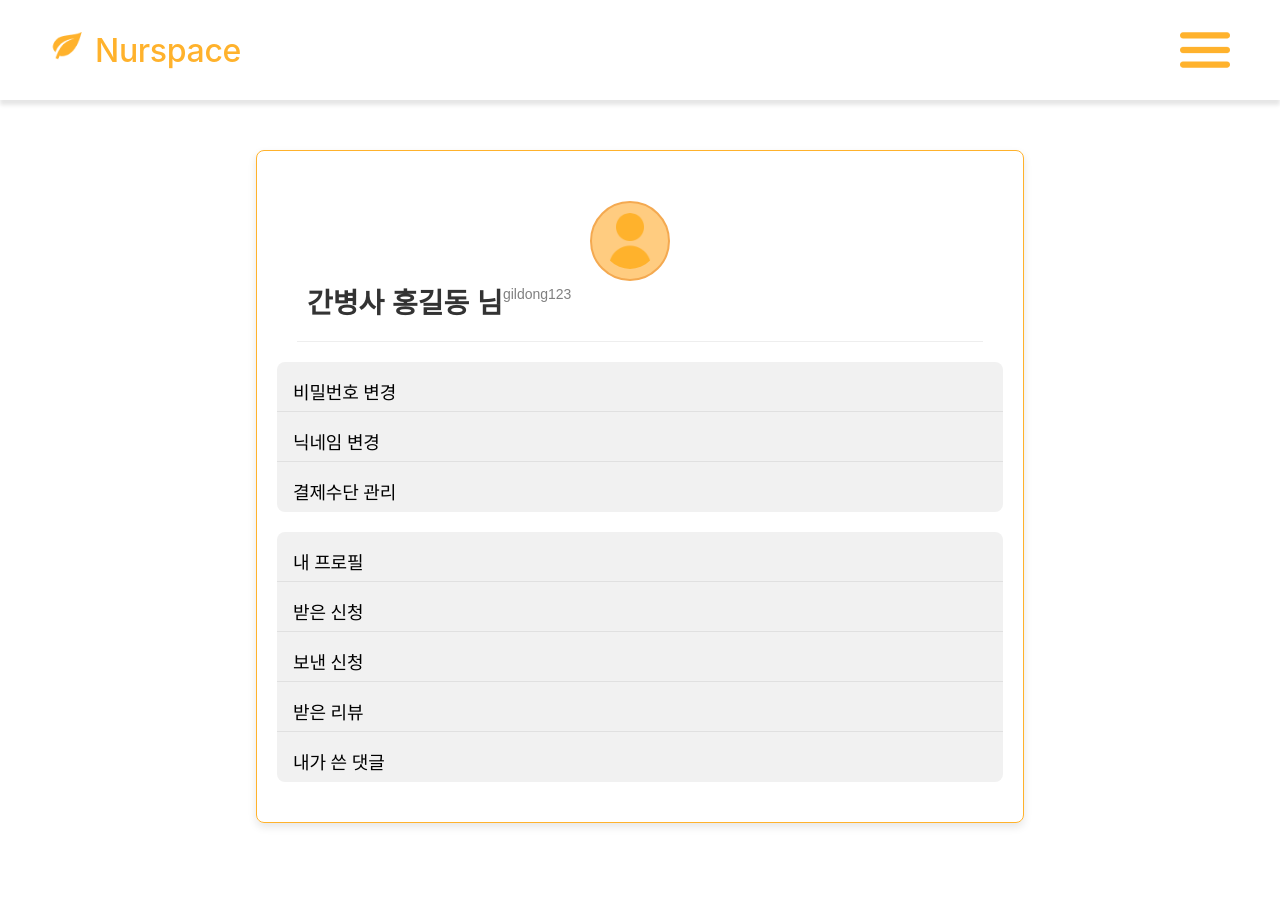
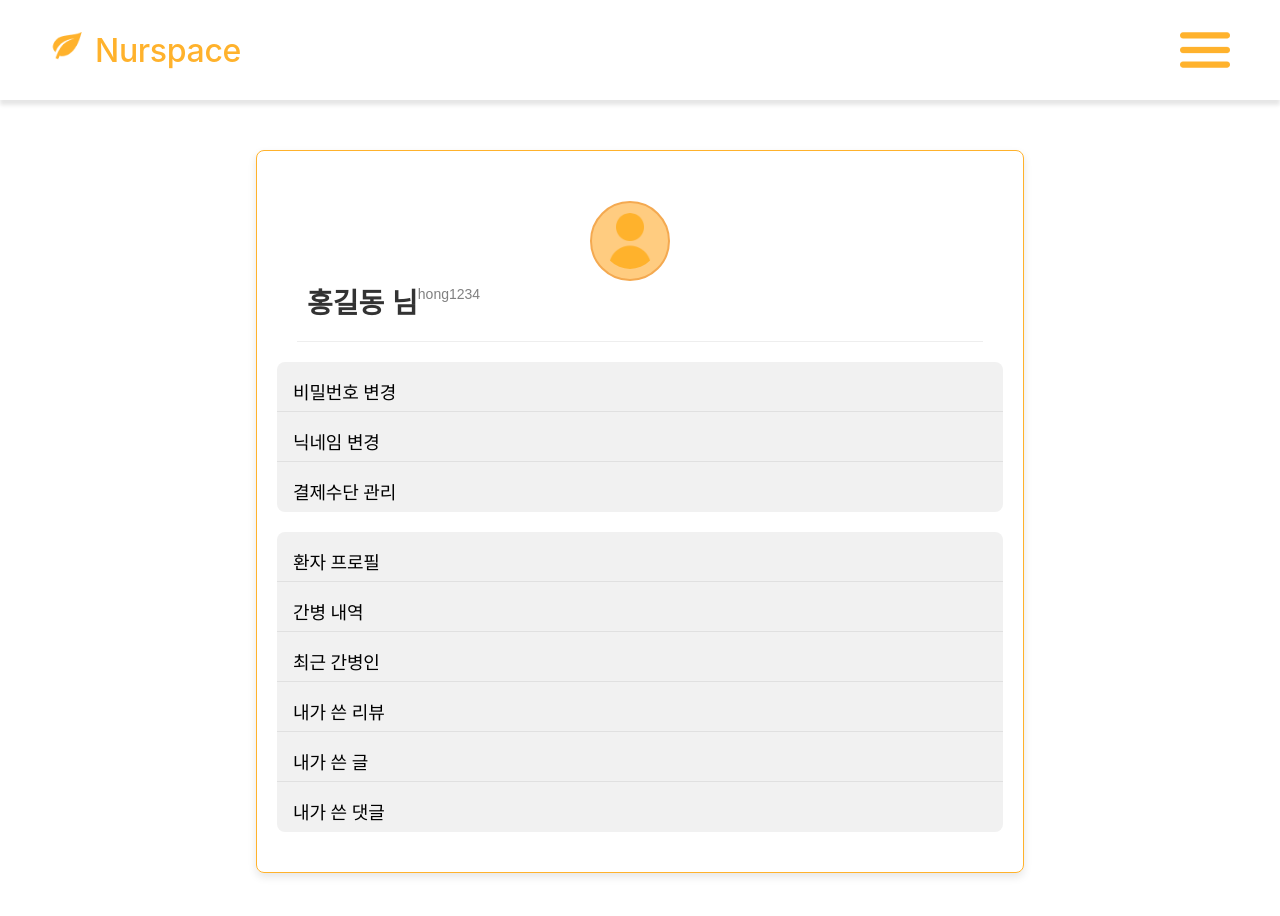
Before and after one commit to Likelion12-KNU/Narsah-FE, a React (Vite) app: page /user in a window 1280 px wide. Shown: the top 916 px of the page. Before the commit the page ends 873 px from the top, so only its background shows below. Built offline with nearby package versions, Linux system fonts and the light colour scheme; data requests are answered from the project's data file.

Commit message:
user 임시 db 추가

```diff
--- a/db.json
+++ b/db.json
@@ -115,5 +115,14 @@
       "affiliation": "있음",
       "location": "서울 강서구"
     }
+  ],
+  "user": [
+    {
+      "id": 1,
+      "userId": "hong1234",
+      "password": "hkd1234",
+      "name": "홍길동",
+      "code": 0
+    }
   ]
 }
--- a/src/components/userMenu/PasswordChange.jsx
+++ b/src/components/userMenu/PasswordChange.jsx
@@ -1,9 +1,17 @@
 import React from 'react';
+import { useState } from 'react';
 
-function PasswordChange() {
+function PasswordChange({ id }) {
+    const [nowPass, setNowPass] = useState("");
+    const [newPass, setNewPass] = "";
+
     return (
         <div className='passwordChange'>
-
+            <form className='passwordChangeForm'>
+                <input
+                type='text'
+                value={nowPass}/>
+            </form>
         </div>
     );
 };
--- a/src/pages/SearchPage.jsx
+++ b/src/pages/SearchPage.jsx
@@ -45,6 +45,17 @@ function SearchPage() {
                 <div className='orangeLine' />
                 <div className='yellowLine' />
             </div>
+            <div className='searchResult'>
+                <div className='searchJO'>
+                    <h1></h1>
+                </div>
+                <div className='searchJS'>
+
+                </div>
+                <div className='searchProfile'>
+
+                </div>
+            </div>
         </div>
     )
 }
--- a/src/pages/UserPage.jsx
+++ b/src/pages/UserPage.jsx
@@ -1,8 +1,9 @@
-import React from 'react';
+import React, { useEffect, useState } from 'react';
 import Bar from '../components/Bar';
 import UserProfile from '../components/UserProfile';
-import "../style/UserPage.css"
-import { BrowserRouter, Routes, Route } from 'react-router-dom';
+import "../style/UserPage.css";
+import { BrowserRouter, Routes, Route, useNavigate } from 'react-router-dom';
+import axios from 'axios';
 import Menu from '../components/userMenu/Menu';
 import PasswordChange from '../components/userMenu/PasswordChange';
 import NameChange from '../components/userMenu/NameChange';
@@ -17,22 +18,42 @@ import ReceivedApp from '../components/userMenu/ReceivedApp';
 import SentApp from '../components/userMenu/SentApp';
 import ReceivedReviews from '../components/userMenu/ReceivedReviews';
 
-// 추후 userprofile get 요청 추가
+function UserPage() {
+    const [user, setUser] = useState(null);
+    const navigate = useNavigate();
 
-function UserPage() {
-    let name = "홍길동";
-    let userId = "gildong123";
-    let code = 1;   // dummy
+    useEffect(() => {
+        const fetchUser = async () => {
+            try {
+                const response = await axios.get(`http://localhost:3000/user?id=1`);
+                if (response.data.length > 0) {
+                    setUser(response.data[0]);
+                }
+                else {
+                    setUser(null);
+                }
+            } catch (error) {
+                console.error("Failed to get user data:", error.response ? error.response.data : error.message);
+                alert("로그인 후 이용하세요.");
+                navigate("/login");
+            }
+        };
+        fetchUser();
+    }, [navigate]);
+
+    if (user == null) {
+        return <div>Loading...</div>; // 또는 로딩 스피너를 반환
+    }
 
     return (
         <div className='userPage'>
             <Bar />
             <div className='content'>
                 <div className='userContent'>
-                <UserProfile name={name} userid={userId} code={code} />
+                    <UserProfile name={user.name} userid={user.userId} code={user.code} />
                     <Routes>
-                        <Route path='' element={<Menu code={code}/>}/>
-                        <Route path='password' element={<PasswordChange />} />
+                        <Route path='' element={<Menu code={user.code} />} />
+                        <Route path='password' element={<PasswordChange id={user.id}/>} />
                         <Route path='name' element={<NameChange />} />
                         <Route path='pay' element={<Pay />} />
                         <Route path='profile' element={<Profile />} />
@@ -49,6 +70,6 @@ function UserPage() {
             </div>
         </div>
     );
-};
+}
 
 export default UserPage;
--- a/src/style/JobCard.css
+++ b/src/style/JobCard.css
@@ -6,6 +6,7 @@
     border-radius: 20px;
     box-shadow: 20px 20px 10px #FEFFD8;
     transition: transform 0.3s;
+    position: relative;
 }
 
 .jobCard:hover {
@@ -45,9 +46,9 @@
     margin: 5px 0;
 }
 
-/* .linkImg {
+.linkImg {
     width: 34px;
     position: absolute;
     bottom: -7%;
     right: -2%;
-} */
+}
--- a/src/style/SearchPage.css
+++ b/src/style/SearchPage.css
@@ -163,3 +163,8 @@
     bottom: 0px;
     right: 69px;
 }
+
+.searchPage>.searchResult {
+    display: flex;
+    justify-content: space-between;
+}
```
